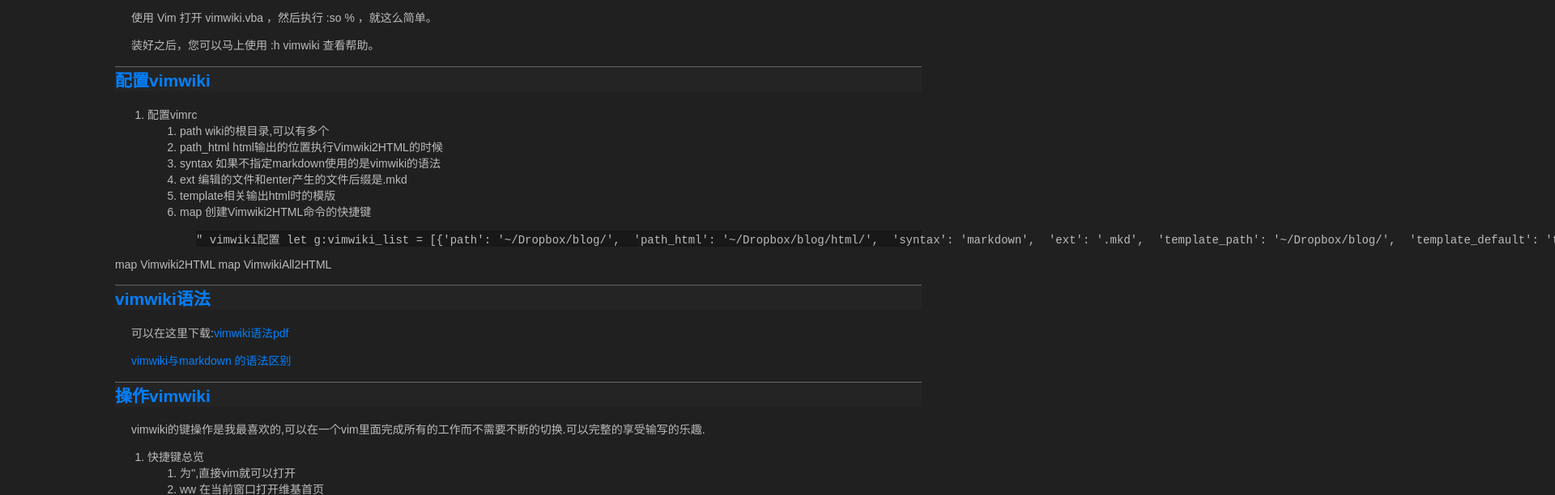
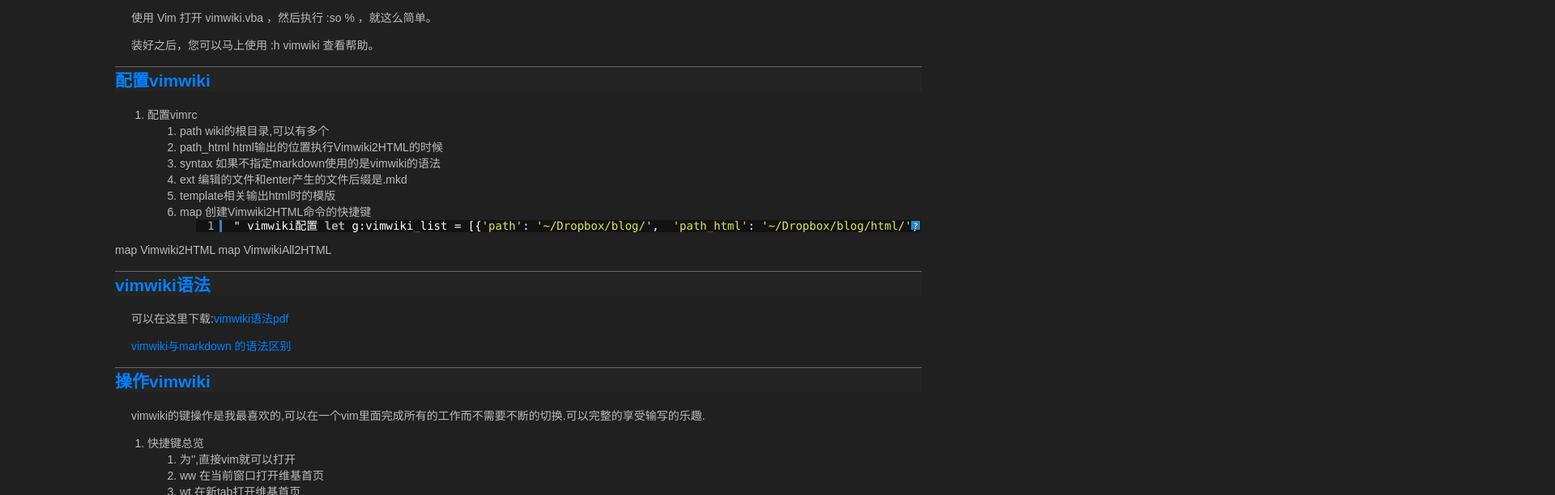
Before and after one commit to ohlinux/blog, a plain HTML site: page wiki/tool/sitebuild/vimwiki_use.html in a window 1280 px wide. Shown: the part 488-1100 px from the top of the page at 81% size, 1920 px wide, since content can reach past the window. Drawn offline with Linux system fonts and the light colour scheme.

Commit message:
更新 css

```diff
--- a/wiki/tool/sitebuild/vimwiki_use.html
+++ b/wiki/tool/sitebuild/vimwiki_use.html
@@ -78,7 +78,7 @@
 <li>ext 编辑的文件和enter产生的文件后缀是.mkd</li>
 <li>template相关输出html时的模版</li>
 <li>map 创建Vimwiki2HTML命令的快捷键
-<pre>
+<pre class="brush: shell">
 &quot; vimwiki配置 let g:vimwiki_list = [{'path': '~/Dropbox/blog/',  'path_html': '~/Dropbox/blog/html/',  'syntax': 'markdown',  'ext': '.mkd',  'template_path': '~/Dropbox/blog/',  'template_default': 'template',  'template_ext': '.html'}] let g:vimwiki_camel_case = 0 let g:vimwiki_ext2syntax = {'.md':'markdown','.markdown':'markdown','.mdown':'markdown','.mkd':'markdown'}</li>
 </ul></li>
 </ul>
```
Also changed, not shown: wiki/tool/sitebuild/ohlinuxwiki.html (+1 -1 lines), 2 other files.
